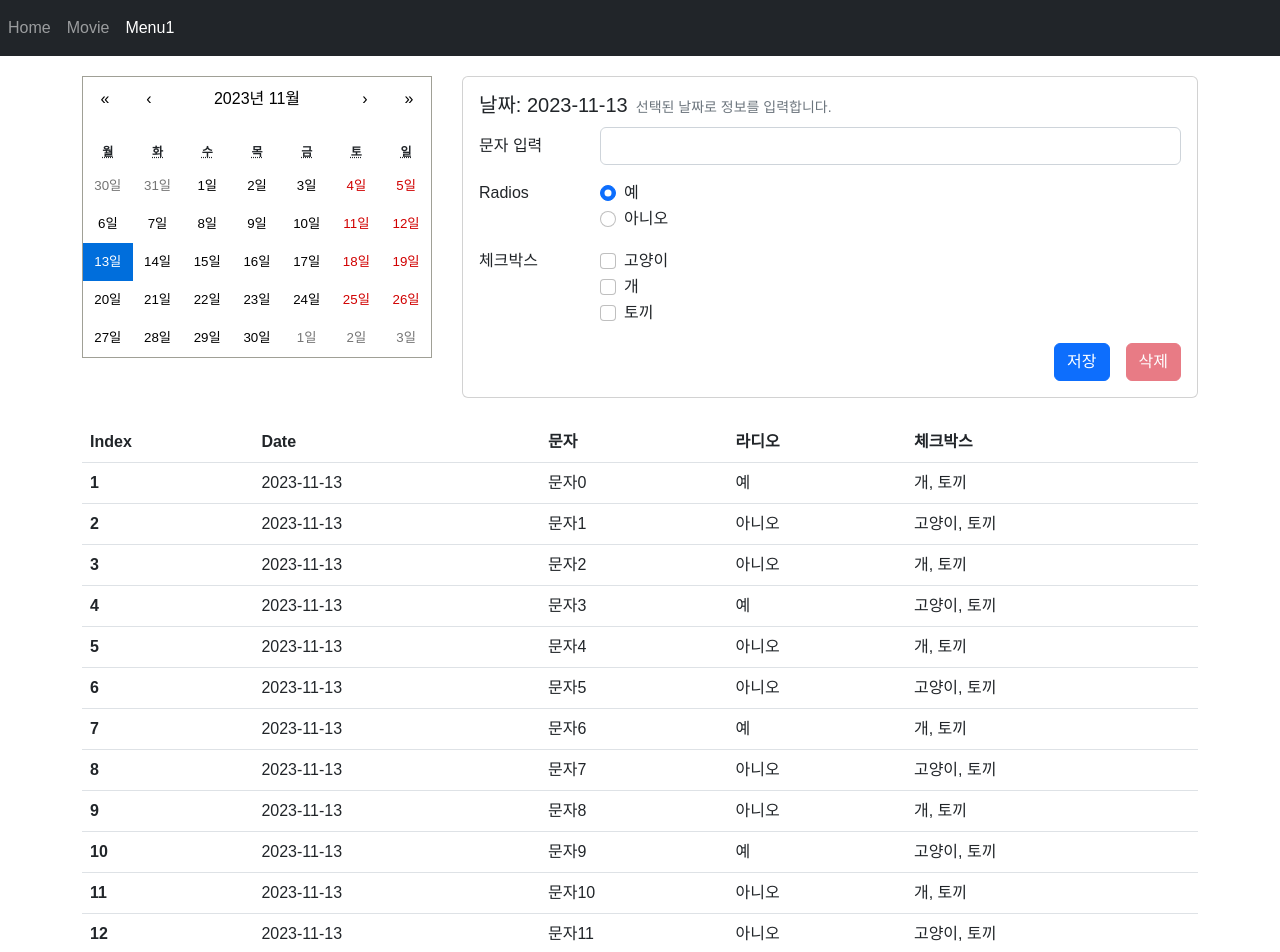
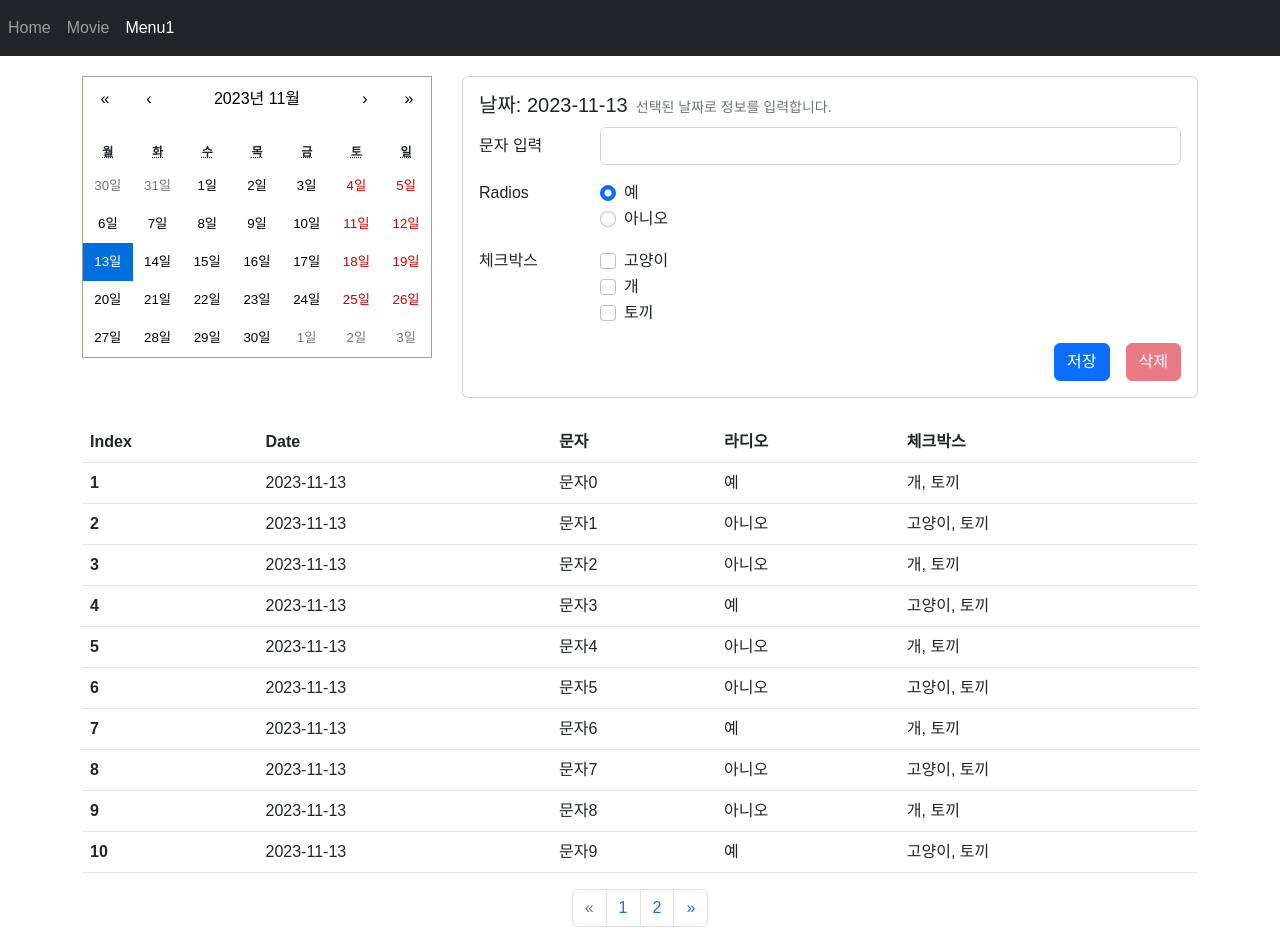
Before and after one commit to hi-aa/movie-react-project, a React (Create React App) app: page /menu1 in a window 1280 px wide. Shown: the top 952 px of the page. Built offline with nearby package versions, Linux system fonts and the light colour scheme.

Commit message:
list paging

```diff
--- a/src/components/menu1/MenuList.jsx
+++ b/src/components/menu1/MenuList.jsx
@@ -1,9 +1,23 @@
+import { useMemo } from "react";
+import { useEffect } from "react";
+import { useState } from "react";
+
 export default function MenuList({
   formAttr,
-  list,
+  list = [],
   selectedKey,
   setSelectedKey,
 }) {
+  const [nowPage, setNowPage] = useState(1);
+  const [rowCount, setRowCount] = useState(10);
+
+  const countMaxPage = () => {
+    const test = Math.ceil(list.length / rowCount);
+    // console.log(list.length, { test, rowCount });
+    return Math.ceil(list.length / rowCount);
+  };
+  const maxPage = useMemo(() => countMaxPage(), [list, rowCount]);
+
   return (
     <div className="row">
       <div className="col">
@@ -18,7 +32,12 @@ export default function MenuList({
             </tr>
           </thead>
           <tbody>
-            {list.map((v, i) => (
+            {list
+              .filter(
+                (v, i) =>
+                  i >= (nowPage - 1) * rowCount && i < nowPage * rowCount
+              )
+              .map((v, i) => (
                 <tr
                   key={v.key}
                   className={v.key === selectedKey ? "table-active" : ""}
@@ -43,6 +62,36 @@ export default function MenuList({
           </tbody>
         </table>
       </div>
+
+      {/* todo : paging */}
+      <nav aria-label="Page navigation example">
+        <ul className="pagination justify-content-center">
+          <li className={`page-item disabled`}>
+            <a className="page-link" href="#" aria-label="Previous">
+              <span aria-hidden="true">&laquo;</span>
+            </a>
+          </li>
+          {Array(maxPage)
+            .fill(0)
+            .map((_, i) => (
+              <li
+                className="page-item"
+                key={i}
+                onClick={() => setNowPage(i + 1)}
+              >
+                <a className="page-link" href="#">
+                  {i + 1}
+                </a>
+              </li>
+            ))}
+
+          <li className="page-item">
+            <a className="page-link" href="#" aria-label="Next">
+              <span aria-hidden="true">&raquo;</span>
+            </a>
+          </li>
+        </ul>
+      </nav>
     </div>
   );
 }
```
Lines whose indentation alone changed are shown as unchanged.
